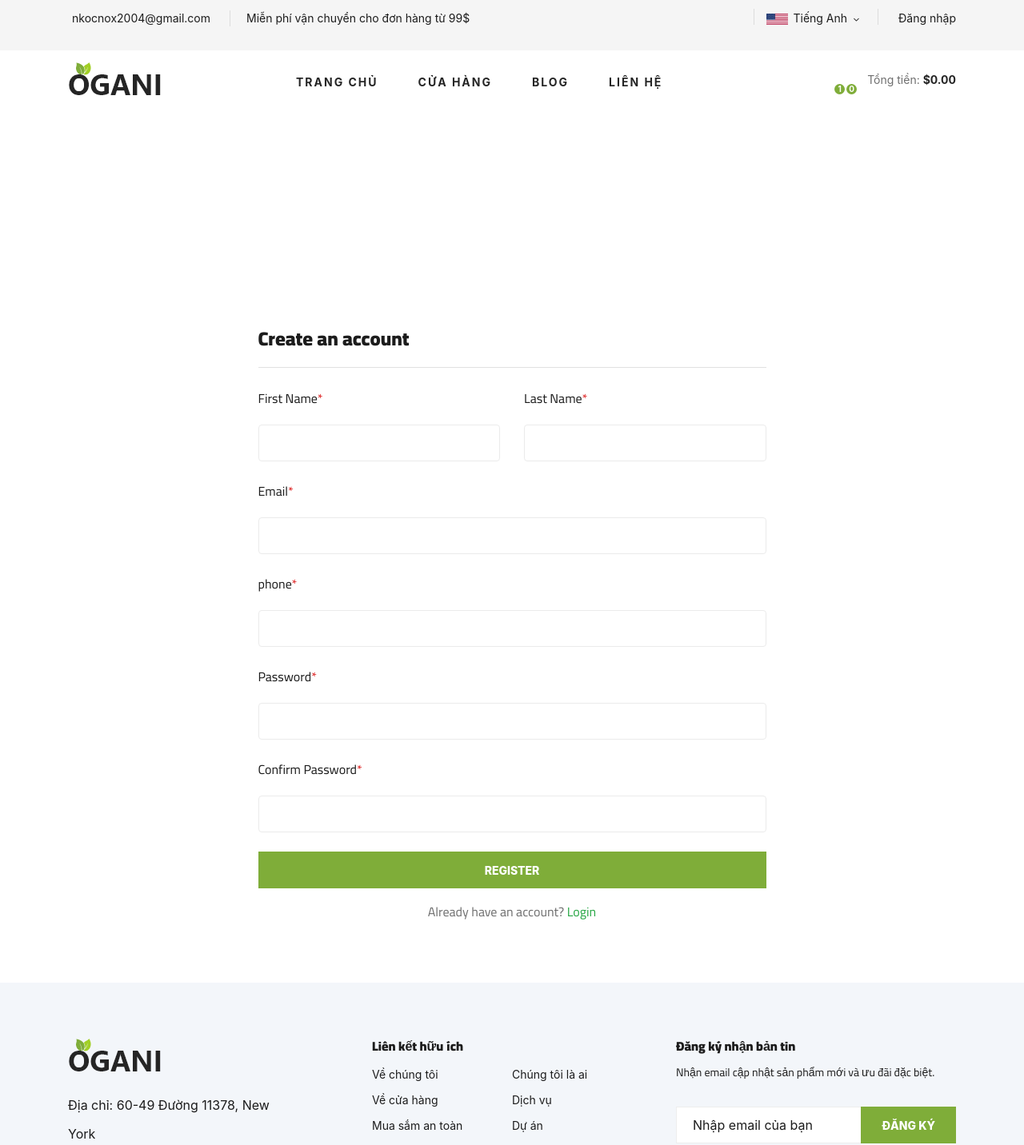
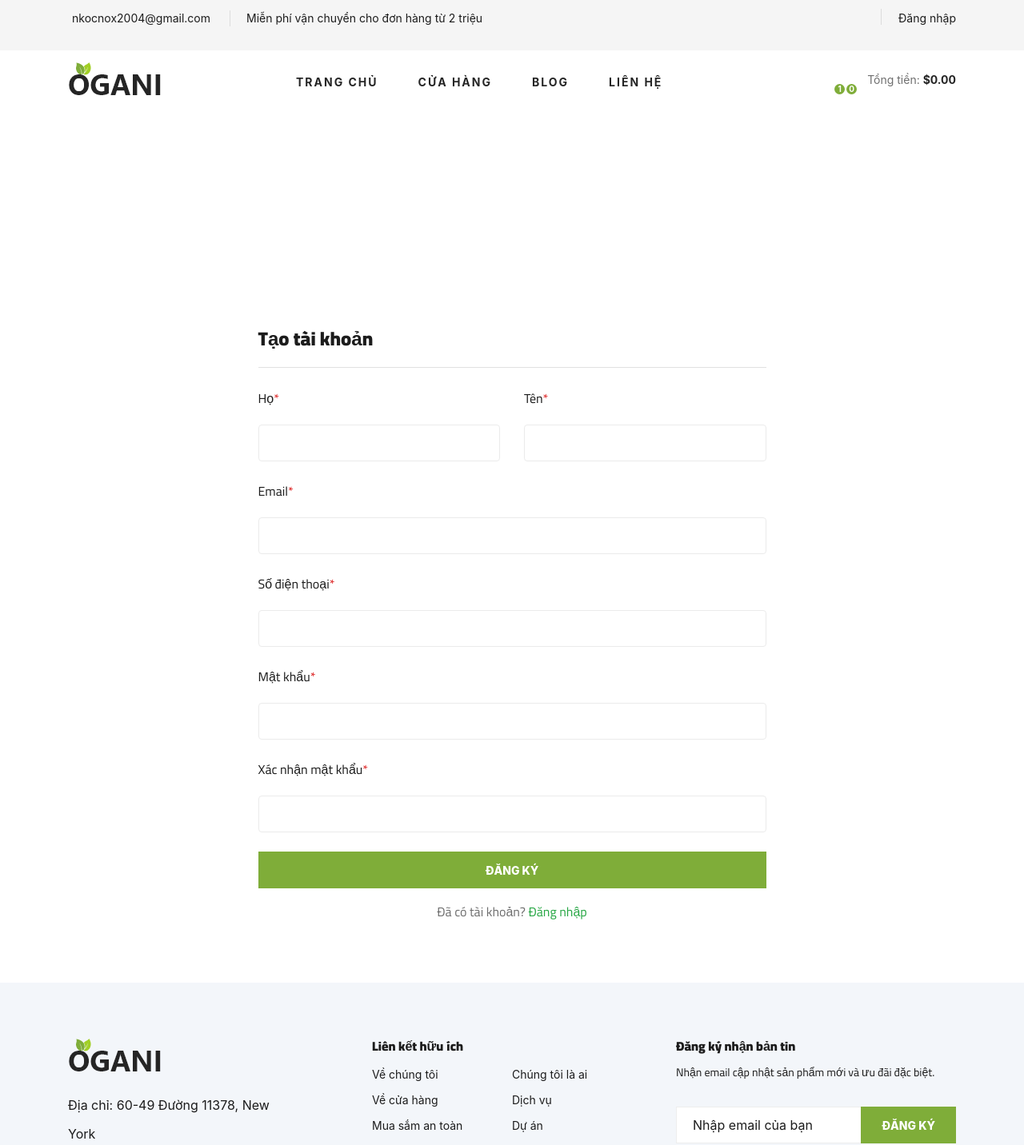
Before and after one commit to Gnurtyuh/e-commerce, a Vue app: page /register in a window 1280 px wide. Shown: the top 1432 px of the page at 80% size. Built offline with nearby package versions, Linux system fonts and the light colour scheme.

Commit message:
feat(auth): config home and login

```diff
--- a/package.json
+++ b/package.json
@@ -9,6 +9,8 @@
     "preview": "vite preview"
   },
   "dependencies": {
+    "axios": "^1.13.4",
+    "pinia": "^3.0.4",
     "swiper": "^12.0.3",
     "vue": "^3.4.0",
     "vue-router": "^4.2.5"
--- a/src/components/layout/Header.vue
+++ b/src/components/layout/Header.vue
@@ -8,7 +8,7 @@
             <div class="header__top__left">
               <ul>
                 <li><i class="fa fa-envelope"></i> nkocnox2004@gmail.com</li>
-                <li>Miễn phí vận chuyển cho đơn hàng từ 99$</li>
+                <li>Miễn phí vận chuyển cho đơn hàng từ 2 triệu</li>
               </ul>
             </div>
           </div>
@@ -19,16 +19,6 @@
                 <a href="#"><i class="fa fa-twitter"></i></a>
                 <a href="#"><i class="fa fa-linkedin"></i></a>
                 <a href="#"><i class="fa fa-pinterest-p"></i></a>
-              </div>
-
-              <div class="header__top__right__language">
-                <img src="/img/language.png" alt="">
-                <div>Tiếng Anh</div>
-                <span class="arrow_carrot-down"></span>
-                <ul>
-                  <li><a href="#">Tiếng Tây Ban Nha</a></li>
-                  <li><a href="#">Tiếng Anh</a></li>
-                </ul>
               </div>
 
               <div class="header__top__right__auth">
@@ -115,7 +105,7 @@
 </template>
 
 <script setup>
-import { ref, computed, onMounted } from 'vue'
+import { ref, computed, onMounted, onBeforeUnmount } from 'vue'
 import { useRoute, useRouter } from 'vue-router'
 import { useCart } from '@/composables/useCart'
 
@@ -126,25 +116,34 @@ const currentRoute = computed(() => route.path)
 
 /* ================= CART ================= */
 const { cartCount, cartTotal } = useCart()
-const wishlistCount = computed(() => 1) // TODO: thay bằng wishlist store
+const wishlistCount = computed(() => 1)
 
 /* ================= AUTH ================= */
 const user = ref(null)
 
+const loadUser = () => {
+  const storedUser = localStorage.getItem('user')
+  user.value = storedUser ? JSON.parse(storedUser) : null
+}
+
 onMounted(() => {
-  const storedUser = localStorage.getItem('user')
-  if (storedUser) {
-    user.value = JSON.parse(storedUser)
-  }
+  loadUser()
+  window.addEventListener('auth-changed', loadUser)
+})
+
+onBeforeUnmount(() => {
+  window.removeEventListener('auth-changed', loadUser)
 })
 
 const isLoggedIn = computed(() => !!user.value)
 
 const logout = () => {
   localStorage.removeItem('user')
-  user.value = null
+  localStorage.removeItem('token')
+  window.dispatchEvent(new Event('auth-changed'))
   router.push('/login')
 }
+
 
 /* ================= MOBILE MENU ================= */
 const isMobileMenuOpen = ref(false)
--- a/src/components/layout/HumbergerMenu.vue
+++ b/src/components/layout/HumbergerMenu.vue
@@ -34,15 +34,6 @@
 
     <!-- Widget -->
     <div class="humberger__menu__widget">
-      <div class="header__top__right__language">
-        <img src="/img/language.png" alt="">
-        <div>Tiếng Anh</div>
-        <span class="arrow_carrot-down"></span>
-        <ul>
-          <li><a href="#">Tiếng Tây Ban Nha</a></li>
-          <li><a href="#">Tiếng Anh</a></li>
-        </ul>
-      </div>
 
       <div class="header__top__right__auth">
         <router-link to="/login" @click="closeMobileMenu">
--- a/src/views/Home.vue
+++ b/src/views/Home.vue
@@ -48,20 +48,20 @@
                   <i class="fa fa-phone"></i>
                 </div>
                 <div class="hero__search__phone__text">
-                  <h5>+65 11.188.888</h5>
+                  <h5>+84 337114003</h5>
                   <span>Hỗ trợ 24/7</span>
                 </div>
               </div>
             </div>
 
             <div class="hero__item set-bg" data-setbg="/img/hero/banner.jpg"
-              style="background-image: url('/img/hero/banner.jpg')">
+              style=" background-image: url('/img/hero/banner.jpg')">
               <div class="hero__text">
                 <span>TRÁI CÂY TƯƠI</span>
                 <h2>
                   Rau củ <br />100% hữu cơ
                 </h2>
-                <p>Miễn phí giao hàng & nhận tại cửa hàng</p>
+                <p>Miễn phí giao hàng cho đơn từ 2 triệu</p>
                 <router-link to="/shop" class="primary-btn">
                   MUA NGAY
                 </router-link>
--- a/src/views/Login.vue
+++ b/src/views/Login.vue
@@ -134,14 +134,19 @@ const handleLogin = async () => {
         }
       }
     );
+    console.log("Login success:", res.data);
+    localStorage.setItem(
+        "user",
+        JSON.stringify({
+          name: res.data.fullName,
+          role: res.data.role
+        })
+    );
+    localStorage.setItem("token", res.data.token);
+    window.dispatchEvent(new Event("auth-changed"));
 
-    console.log("Login success:", res.data);
 
-    localStorage.setItem("role", res.data.role);
-    localStorage.setItem("token", res.data.token);
-
-    alert("Đăng nhập thành công!");
-    router.push("/");
+    await router.push("/");
 
   } catch (err) {
     console.error(err.response?.data || err.message);
--- a/src/views/Register.vue
+++ b/src/views/Register.vue
@@ -4,10 +4,10 @@
       <div class="row">
         <div class="col-lg-12 text-center">
           <div class="breadcrumb__text">
-                        <h2>Register</h2>
+            <h2>Đăng ký</h2>
             <div class="breadcrumb__option">
-                            <router-link to="/">Home</router-link>
-                            <span>Register</span>
+              <router-link to="/">Trang chủ</router-link>
+              <span>Đăng ký</span>
             </div>
           </div>
         </div>
@@ -20,20 +20,20 @@
       <div class="row justify-content-center">
         <div class="col-lg-7">
           <div class="checkout__form">
-                        <h4>Create an account</h4>
+            <h4>Tạo tài khoản</h4>
 
             <form @submit.prevent="handleRegister">
               <div class="row">
                 <div class="col-lg-6">
                   <div class="checkout__input">
-                                        <p>First Name<span>*</span></p>
+                    <p>Họ<span>*</span></p>
                     <input type="text" v-model="form.firstName" required />
                   </div>
                 </div>
 
                 <div class="col-lg-6">
                   <div class="checkout__input">
-                                        <p>Last Name<span>*</span></p>
+                    <p>Tên<span>*</span></p>
                     <input type="text" v-model="form.lastName" required />
                   </div>
                 </div>
@@ -43,29 +43,30 @@
                 <p>Email<span>*</span></p>
                 <input type="email" v-model="form.email" required />
               </div>
+
               <div class="checkout__input">
-                              <p>phone<span>*</span></p>
+                <p>Số điện thoại<span>*</span></p>
                 <input type="text" v-model="form.phone" required />
               </div>
 
               <div class="checkout__input">
-                                <p>Password<span>*</span></p>
+                <p>Mật khẩu<span>*</span></p>
                 <input type="password" v-model="form.password" required />
               </div>
 
               <div class="checkout__input">
-                                <p>Confirm Password<span>*</span></p>
+                <p>Xác nhận mật khẩu<span>*</span></p>
                 <input type="password" v-model="form.confirmPassword" required />
               </div>
 
               <button type="submit" class="site-btn w-100">
-                                REGISTER
+                ĐĂNG KÝ
               </button>
 
               <p class="text-center mt-3">
-                                Already have an account?
+                Đã có tài khoản?
                 <router-link to="/login" class="text-success">
-                                    Login
+                  Đăng nhập
                 </router-link>
               </p>
             </form>
@@ -100,17 +101,17 @@ const handleRegister = async () => {
       !form.confirmPassword ||
       !form.phone
   ) {
-    alert("Please fill in all required fields");
+    alert("Vui lòng điền đầy đủ các trường bắt buộc");
     return;
   }
 
   if (form.password !== form.confirmPassword) {
-    alert("Passwords do not match");
+    alert("Mật khẩu xác nhận không khớp");
     return;
   }
 
   try {
-    const res = await axios.post(
+    await axios.post(
         "http://localhost:8080/users/auth/register",
         {
           email: form.email,
@@ -125,31 +126,24 @@ const handleRegister = async () => {
         }
     );
 
-    console.log("Register success:", res.data);
-    alert("Register successful! Please check your email to verify.");
+    alert("Đăng ký thành công! Vui lòng kiểm tra email để xác thực.");
 
-    // Chuyển sang trang verify OTP và truyền email qua query params
+    // Chuyển sang trang xác thực OTP
     await router.push({
-      path: '/verify',
-      query: {email: form.email}
+      path: "/verify",
+      query: { email: form.email }
     });
 
-      // Gọi API resend OTP
+    // Gửi lại OTP
     await axios.post(
-        'http://localhost:8080/users/otp/send?email=' + form.email ,
-        {
-          headers: {
-            'Content-Type': 'application/json',
-          }
-        }
+        `http://localhost:8080/users/otp/send?email=${form.email}`
     );
 
-    alert('OTP has been resent to your email!');
-
+    alert("Mã OTP đã được gửi tới email của bạn!");
 
   } catch (err) {
     console.error(err.response?.data || err.message);
-    alert("Địa chỉ email đã tồn tại" || "Register failed");
+    alert("Email đã tồn tại hoặc đăng ký thất bại");
   }
 };
 </script>
```
Also changed, not shown: 1 other file (tests, documents, lock files or other folders). Lines whose indentation alone changed are shown as unchanged.
